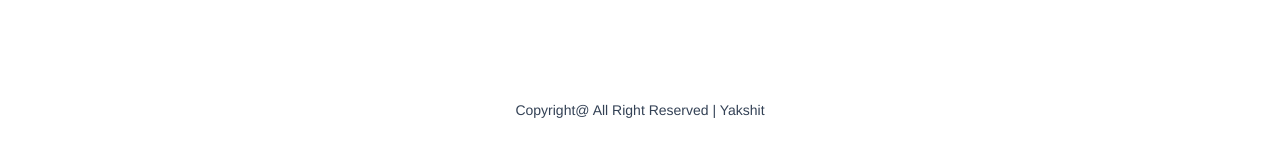
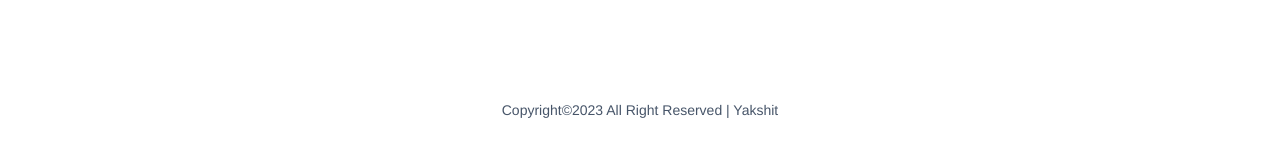
Before and after one commit to YAKSHIT-22/Google_Clone, a Next.js app: page / in a window 1280 px wide. Shown: the part 650-797 px from the top of the page. Built offline with nearby package versions, Linux system fonts and the light colour scheme; no server answers; a web font is replaced by a local one; what tailwindcss-debug-screens would draw is missing.

Commit message:
added search params

```diff
--- a/components/Footer.js
+++ b/components/Footer.js
@@ -1,7 +1,7 @@
 export default function Footer() {
   return (
-    <div className="h-[10vh] flex justify-center items-center p-4 w-screen bottom-0 text-slate-700 text-xs sm:text-sm">
-        <p>Copyright@ All Right Reserved | Yakshit</p>
+    <div className="h-[10vh] flex justify-center items-center p-4 w-screen bottom-0 text-slate-600 text-xs sm:text-sm">
+        <p>Copyright&copy;{new Date().getFullYear()} All Right Reserved | Yakshit</p>
     </div>
   )
 }
--- a/pages/index.js
+++ b/pages/index.js
@@ -3,8 +3,18 @@ import Image from 'next/image'
 import Footer from '../components/Footer'
 import Header from '../components/Header'
 import {SearchIcon, MicrophoneIcon} from '@heroicons/react/solid';
+import { useRouter } from 'next/router';
+import { useRef } from 'react';
 
 export default function Home() {
+  const router = useRouter();
+  const searchInputRef = useRef(null);
+  function search(event){
+    event.preventDefault();
+    const term = searchInputRef.current.value;
+    if(!term.trim()) return;
+    router.push(`/search?term=${term.trim()}`);
+  }
   return (
     <div >
       <Head>
@@ -18,11 +28,11 @@ export default function Home() {
         <Image src="https://upload.wikimedia.org/wikipedia/commons/thumb/2/2f/Google_2015_logo.svg/1200px-Google_2015_logo.svg.png" width="300" height="100" objectFit='cover'/>
         <div className="flex items-center justify-center mx-auto  sm:max-w-[75%] md:max-w-[50%] w-full border border-gray-200 rounded-full p-4">
               <SearchIcon className='h-5 text-gray-500 mr-2' />
-              <input type="text" className='flex-grow focus:outline-none'/>
+              <input ref={searchInputRef} type="text" className='flex-grow focus:outline-none'/>
               <MicrophoneIcon className='h-5 text-gray-500 ml-2'/>
            </div>
          <div className='flex flex-row items-center justify-center gap-6 text-sm mt-2'>
-        <button className="btn">Google Search</button>
+        <button onClick={search} className="btn">Google Search</button>
         <button className="btn">I'm Feeling Lucky</button>
         </div>
       </form>
```
